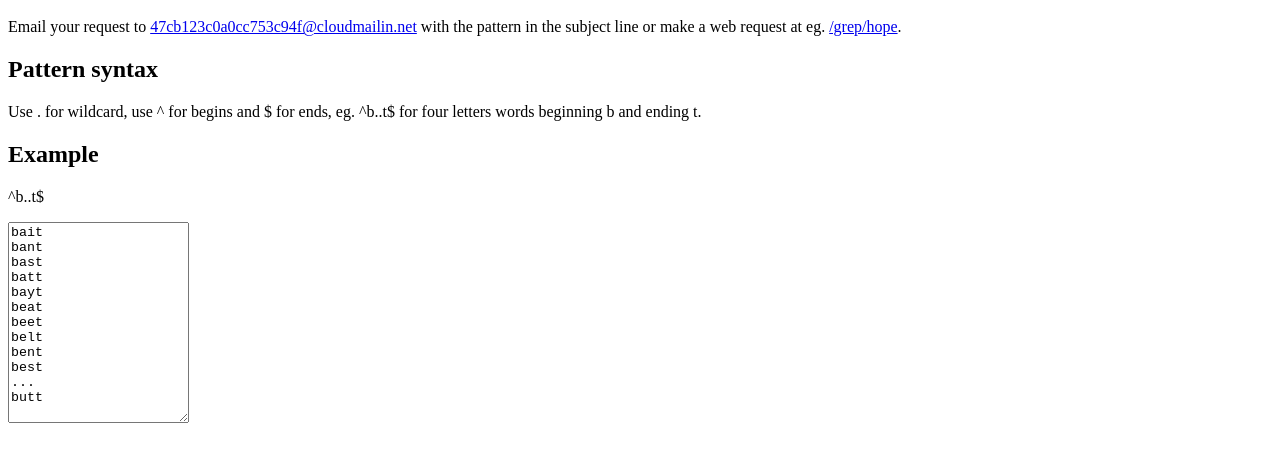
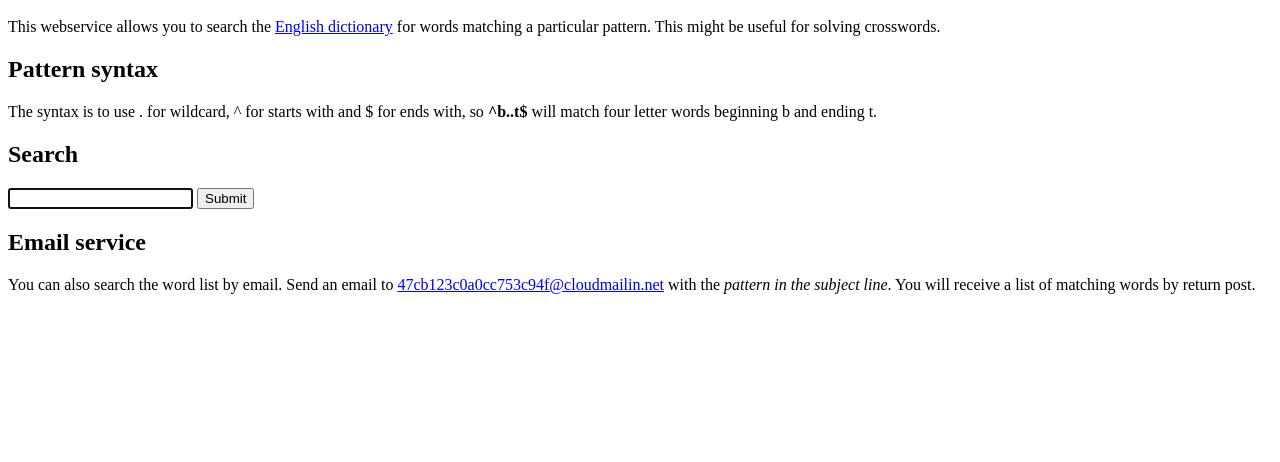
Before and after one commit to hickford/grep, a plain HTML site: page index.html in a window 1280 px wide. Shown: the part 48-510 px from the top of the page. Drawn offline with Linux system fonts and the light colour scheme.

Commit message:
autofocus

```diff
--- a/index.html
+++ b/index.html
@@ -2,26 +2,21 @@
 <head><title>Grep</title></head>
 <body>
 <h1>Grep</h1>
-<p>Email your request to <a href="mailto:47cb123c0a0cc753c94f@cloudmailin.net">47cb123c0a0cc753c94f@cloudmailin.net</a> with the pattern in the subject line or make a web request at eg. <a href="/grep/hope">/grep/hope</a>.</p>
+<p>This webservice allows you to search the <a href="http://everything2.com/title/ENABLE+word+list">English dictionary</a> for words matching a particular pattern. This might be useful for solving crosswords.</p>
+
+<h2>Pattern syntax</h2>
+<p>The syntax is to use . for wildcard, ^ for starts with and $ for ends with, so <b>^b..t$</b> will match four letter words beginning b and ending t.</p>
+
+<h2>Search</h2>
+<form action="/grep" method="get">
+<input type="text" name="pattern" autofocus/>
+<input type="submit" value="Submit" />
+</form>
+
+<h2>Email service</h2>
+<p>You can also search the word list by email. Send an email to <a href="mailto:47cb123c0a0cc753c94f@cloudmailin.net">47cb123c0a0cc753c94f@cloudmailin.net</a> with the <em>pattern in the subject line</em>. You will receive a list of matching words by return post.</p>
 </p>
-<h2>Pattern syntax</h2>
-<p>Use . for wildcard, use ^ for begins and $ for ends, eg. ^b..t$ for four letters words beginning b and ending t.</p>
-<h2>Example</h2>
-<p>^b..t$</p>
-<textarea rows="13">
-bait
-bant
-bast
-batt
-bayt
-beat
-beet
-belt
-bent
-best
-...
-butt
-</textarea>
-</h2>
+
+
 </body>
 </html>
```
Also changed, not shown: 1 other file.
